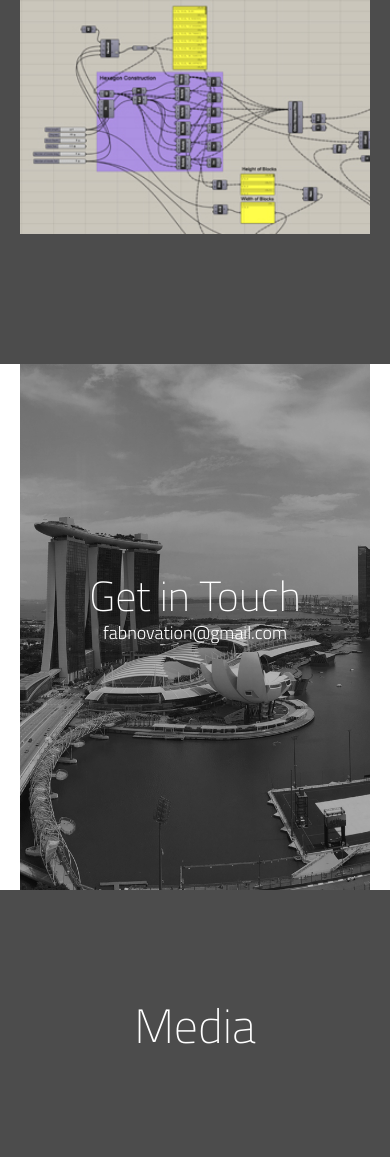
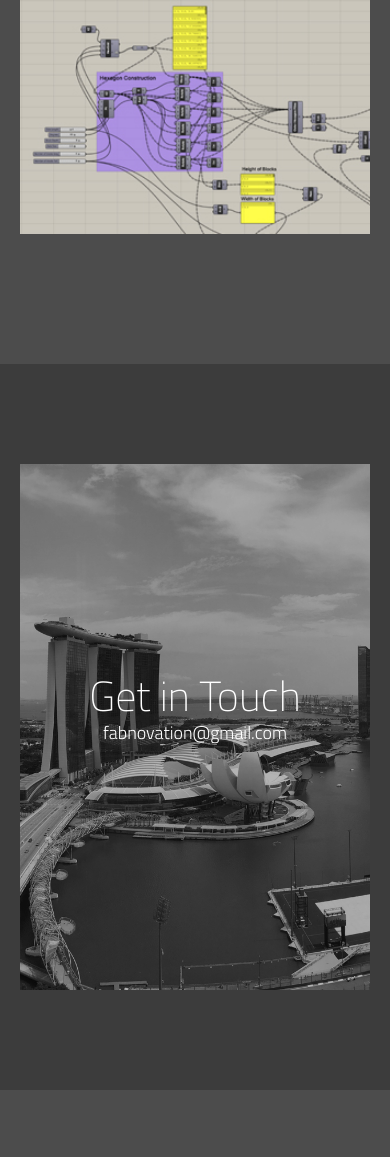
Before and after one commit to fabnovation/fabnovation.github.io, a PHP site: page / in a window 390 px wide. Shown: the part 4304-5461 px from the top of the page. Run offline with PHP 8.4, Linux system fonts and the light colour scheme; some libraries are stand-ins or nearby versions.

Commit message:
same push

```diff
--- a/css/main.css
+++ b/css/main.css
@@ -734,6 +734,7 @@ nav#menu #menu-nav li a:hover {
 }
 .page3 {
 	background: #3C3C3C;
+	padding: 100px 0;
 	position: relative;
 	z-index: 99;
 }
--- a/css/responsive.css
+++ b/css/responsive.css
@@ -226,6 +226,7 @@
 	#navigation-mobile,
 	.page,
 	.page2,
+	.page3,
 	.page-alternate,
 	#twitter-feed,
 	footer {
```
